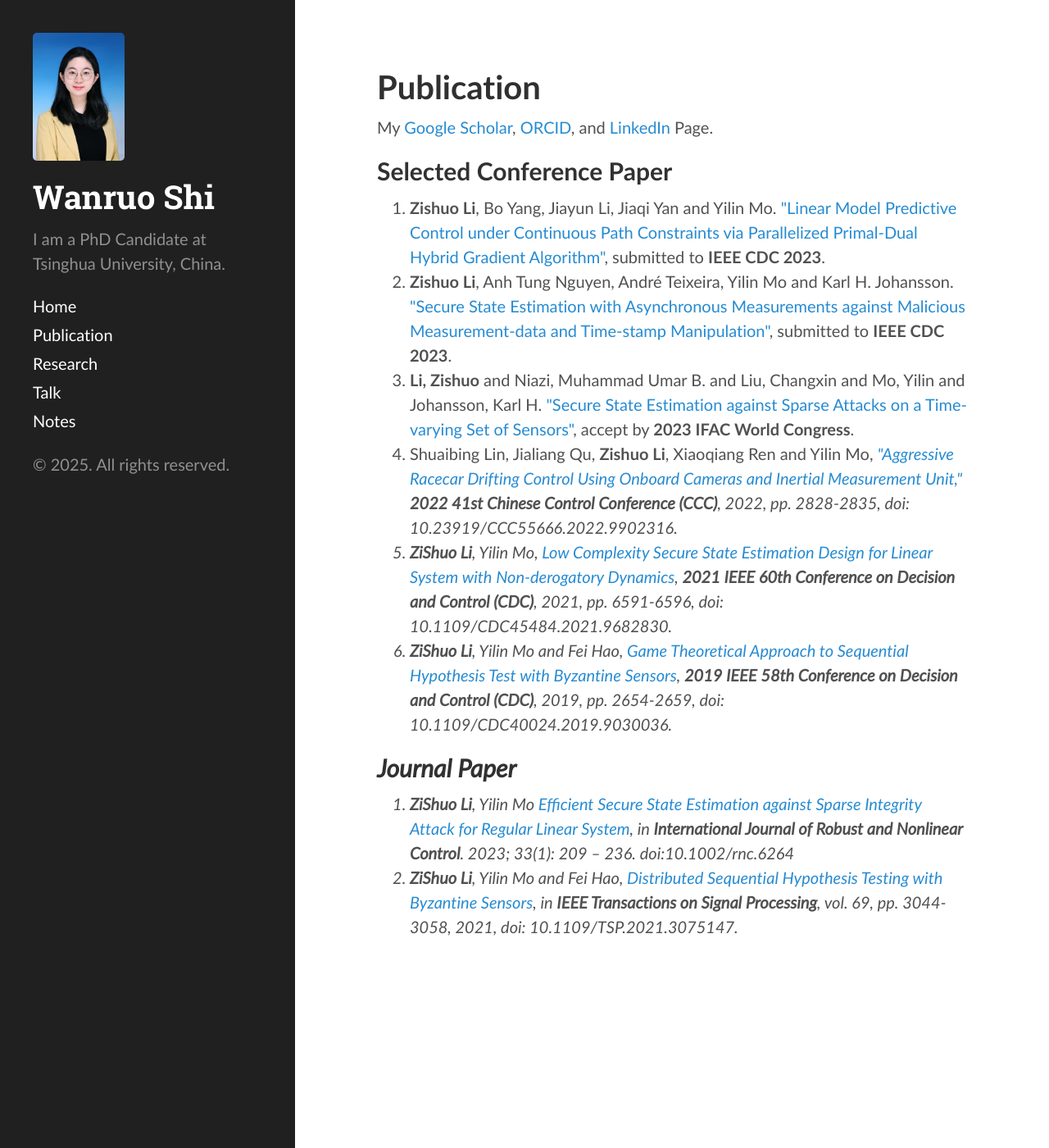
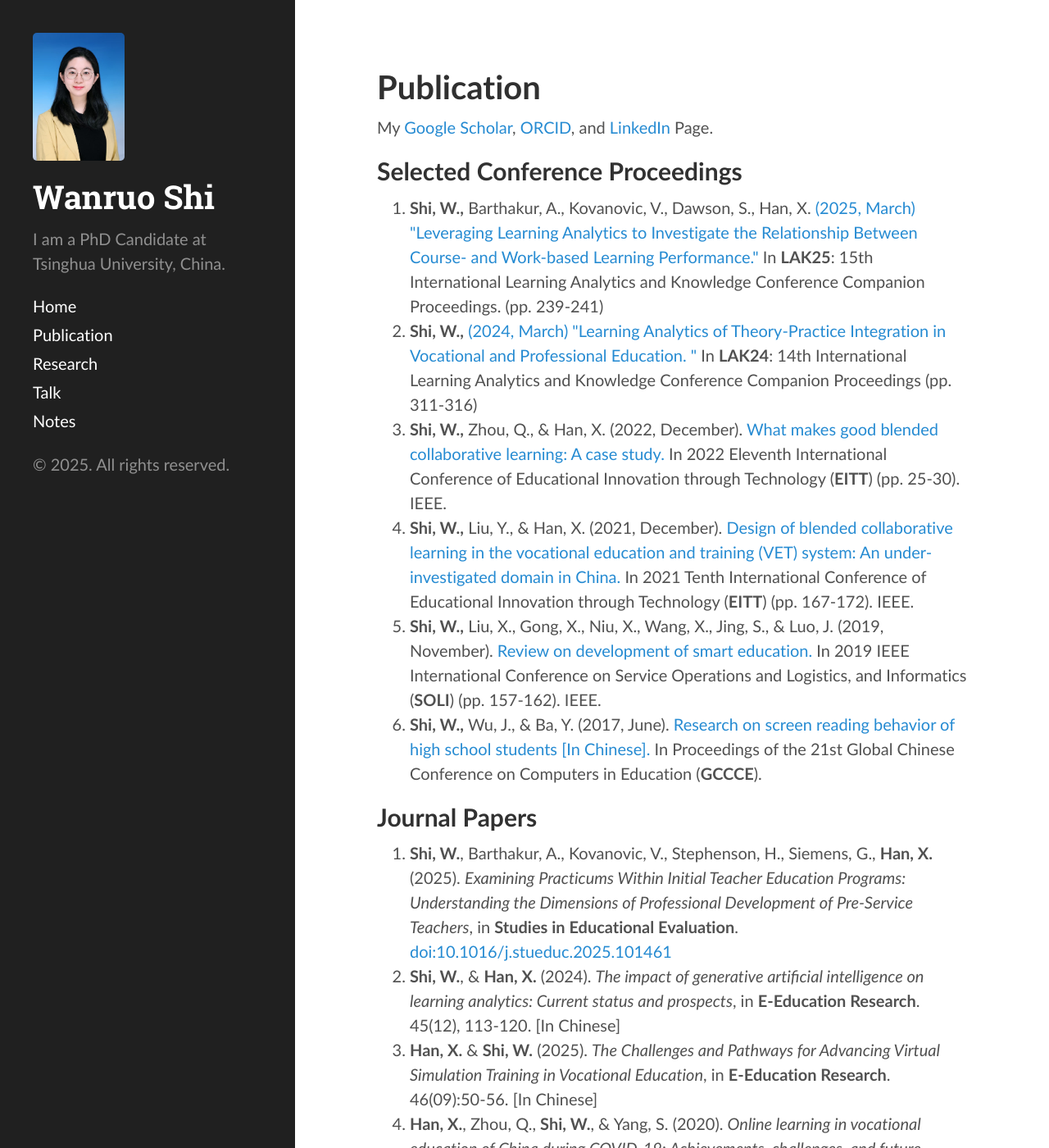
Before and after one commit to swanruo/swanruo.github.io, a Jekyll site: the page built from publication.html, in a window 1280 px wide and 1400 px high. Shown: the whole window at 82% size. Built offline with Jekyll 4.4.1, drawn with Linux system fonts in a browser that asks for light colours; nearby versions of some CDN libraries; some of the changed text lies outside the part shown.

Commit message:
updated papers

```diff
--- a/publication.html
+++ b/publication.html
@@ -9,25 +9,37 @@
 
 
 <div id="outline-container-org86f0450" class="outline-2">
-<h2 id="org86f0450">Selected Conference Paper</h2>
+<h2 id="org86f0450">Selected Conference Proceedings</h2>
 <div class="outline-text-2" id="text-org86f0450">
 <ol class="org-ol">
-<li><b>Zishuo Li</b>, Bo Yang, Jiayun Li, Jiaqi Yan and Yilin Mo. <a href="./papers/cdc23sdp.html">"Linear Model Predictive Control under Continuous Path Constraints via Parallelized Primal-Dual Hybrid Gradient Algorithm"</a>, submitted to <b>IEEE CDC 2023</b>.</li>
-<li><b>Zishuo Li</b>, Anh Tung Nguyen, André Teixeira, Yilin Mo and Karl H. Johansson. <a href="./papers/cdc23timespace.html">"Secure State Estimation with Asynchronous Measurements against Malicious  Measurement-data and Time-stamp Manipulation"</a>, submitted to <b>IEEE CDC 2023</b>.</li>
-<li><b>Li, Zishuo</b> and Niazi, Muhammad Umar B. and Liu, Changxin and Mo, Yilin and Johansson, Karl H. <a href="./papers/ifac23.html">"Secure State Estimation against Sparse Attacks on a Time-varying Set of Sensors"</a>, accept by <b>2023 IFAC World Congress</b>.</li>
-<li>Shuaibing Lin, Jialiang Qu, <b>Zishuo Li</b>, Xiaoqiang Ren and Yilin Mo, <i><a href="./papers/ccc22.html">"Aggressive Racecar Drifting Control Using Onboard Cameras and Inertial Measurement Unit,"</a> <b>2022 41st Chinese Control Conference (CCC)</b>, 2022, pp. 2828-2835, doi: 10.23919/CCC55666.2022.9902316.</li>
-<li><b>ZiShuo Li</b>, Yilin Mo, <i><a href="./papers/cdc21.html">Low Complexity Secure State Estimation Design for Linear System with Non-derogatory Dynamics</a></i>, <b>2021 IEEE 60th Conference on Decision and Control (CDC)</b>, 2021, pp. 6591-6596, doi: 10.1109/CDC45484.2021.9682830.</li>
-<li><b>ZiShuo Li</b>, Yilin Mo and Fei Hao, <i><a href="./papers/cdc19.html">Game Theoretical Approach to Sequential Hypothesis Test with Byzantine Sensors</a></i>, <b>2019 IEEE 58th Conference on Decision and Control (CDC)</b>, 2019, pp. 2654-2659, doi: 10.1109/CDC40024.2019.9030036.</li>
+
+<li><b>Shi, W.,</b> Barthakur, A., Kovanovic, V., Dawson, S., Han, X. <a href="./papers/lak25.html"> (2025, March) "Leveraging Learning Analytics to Investigate the Relationship Between Course- and Work-based Learning Performance."</a> In <b>LAK25</b>: 15th International Learning Analytics and Knowledge Conference Companion Proceedings. (pp. 239-241)</li>
+
+<li><b>Shi, W.,</b> <a href="./papers/lak24.html"> (2024, March) "Learning Analytics of Theory-Practice Integration in Vocational and Professional Education. "</a> In <b>LAK24</b>: 14th International Learning Analytics and Knowledge Conference Companion Proceedings (pp. 311-316)</li>
+
+<li><b>Shi, W.,</b> Zhou, Q., & Han, X. (2022, December). <a href="./papers/eitt22.html">What makes good blended collaborative learning: A case study.</a> In 2022 Eleventh International Conference of Educational Innovation through Technology (<b>EITT</b>) (pp. 25-30). IEEE.</li>
+
+<li><b>Shi, W.,</b> Liu, Y., & Han, X.  (2021, December). <a href="./papers/eitt21.html">Design of blended collaborative learning in the vocational education and training (VET) system: An under-investigated domain in China.</a> In 2021 Tenth International Conference of Educational Innovation through Technology (<b>EITT</b>) (pp. 167-172). IEEE.</li>
+
+<li><b>Shi, W.,</b> Liu, X., Gong, X., Niu, X., Wang, X., Jing, S., & Luo, J. (2019, November). <a href="./papers/soli19.html">Review on development of smart education.</a> In 2019 IEEE International Conference on Service Operations and Logistics, and Informatics (<b>SOLI</b>) (pp. 157-162). IEEE.</li>
+
+<li><b>Shi, W.,</b> Wu, J., & Ba, Y. (2017, June). <a href="./papers/gccce17.html">Research on screen reading behavior of high school students [In Chinese].</a> In Proceedings of the 21st Global Chinese Conference on Computers in Education (<b>GCCCE</b>).</li>
+
 </ol>
 </div>
 </div>
 
 <div id="outline-container-org86f0450" class="outline-2">
-<h2 id="org86f0450">Journal Paper</h2>
+<h2 id="org86f0450">Journal Papers</h2>
 <div class="outline-text-2" id="text-org86f0450">
 <ol class="org-ol">
-<li><b>ZiShuo Li</b>, Yilin Mo <i><a href="./papers/ijrnc21.html">Efficient Secure State Estimation against Sparse Integrity Attack for Regular Linear System</a></i>, in <b>International Journal of Robust and Nonlinear Control</b>. 2023; 33(1): 209 – 236. doi:10.1002/rnc.6264</li>
-<li><b>ZiShuo Li</b>, Yilin Mo and Fei Hao, <i><a href="./papers/tsp20.html">Distributed Sequential Hypothesis Testing with Byzantine Sensors</a></i>, in <b>IEEE Transactions on Signal Processing</b>, vol. 69, pp. 3044-3058, 2021, doi: 10.1109/TSP.2021.3075147.</li>
+<li><b>Shi, W.</b>, Barthakur, A., Kovanovic, V., Stephenson, H., Siemens, G., <b>Han, X.</b> (2025). <i>Examining Practicums Within Initial Teacher Education Programs: Understanding the Dimensions of Professional Development of Pre-Service Teachers</i>, in <b>Studies in Educational Evaluation</b>. <a href="https://doi.org/10.1016/j.stueduc.2025.101461">doi:10.1016/j.stueduc.2025.101461</a></li>
+
+<li><b>Shi, W.</b>, & <b>Han, X.</b> (2024). <i>The impact of generative artificial intelligence on learning analytics: Current status and prospects</i>, in <b>E-Education Research</b>. 45(12), 113-120. [In Chinese]</li> <li><b>Han, X.</b> & <b>Shi, W.</b> (2025). <i>The Challenges and Pathways for Advancing Virtual Simulation Training in Vocational Education</i>, in <b>E-Education Research</b>. 46(09):50-56. [In Chinese]</li>
+
+<li><b>Han, X.</b>, Zhou, Q., <b>Shi, W.</b>, & Yang, S. (2020). <i>Online learning in vocational education of China during COVID-19: Achievements, challenges, and future developments</i>, in <b>Journal of Educational Technology Development and Exchange (JETDE)</b>. 13(2), 61-82. <a href="https://doi.org/10.18785/jetde.1302.06">doi:10.18785/jetde.1302.06</a></li>
+
+<li><b>Shi, W.</b>, Niu, X., & Zheng, Q. (2018). <i>Empirical Study on the Influencing Factors of Activity-Centered Online Courses Learning Outcomes: Take OULAD as an Example</i>, in <b>Open Learning Research</b>. 23(6), 10-18. [In Chinese]</li> <li>Wu, J., <b>Shi, W.</b>, Liang, Y., & Yang, D. (2018). <i>Research on the Relationship between Teenagers' Online Entertainment Behavior and Interpersonal Communication</i>, in <b>China Educational Technology</b>. (08), 18-25. [In Chinese]</li>
 </ol>
 </div>
 </div>
```
Also changed, not shown: papers/cdc23timespace.html (deleted, +0 -34 lines), papers/gccce17.html (renamed from papers/ccc22.html), papers/iett21.html (renamed from papers/ifac23.html), papers/iett22.html (renamed from papers/cdc21.html), papers/lak24.html (renamed from papers/ijrnc21.html), papers/lak25.html (renamed from papers/cdc23sdp.html), papers/soli19.html (renamed from papers/cdc19.html).
